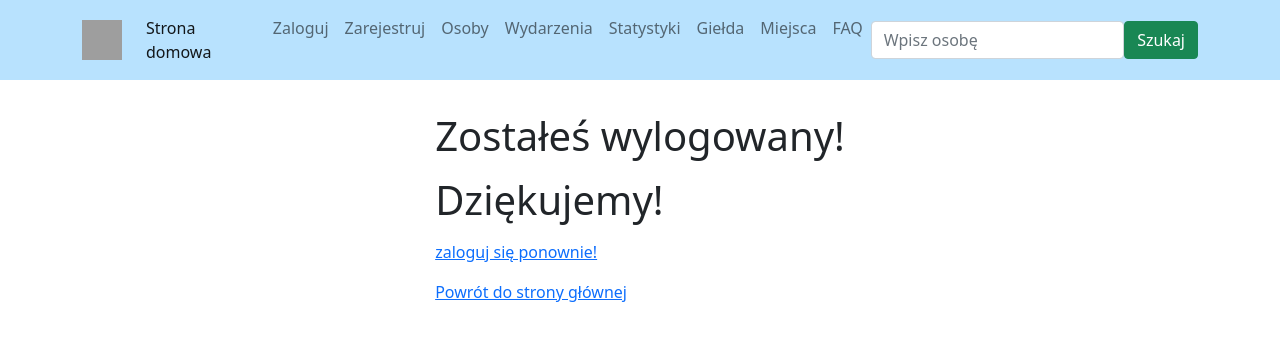
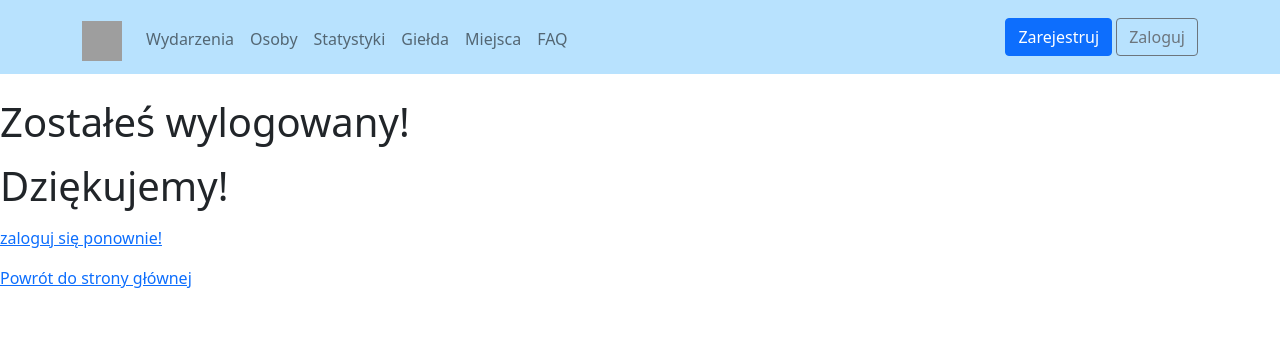
Before and after one commit to mefiuea/ssa, a Django app: template users_app/templates/users_app/logged_out.html in a window 1280 px wide. Shown: the top 341 px of the page. Run offline with Django 4.2, Linux system fonts and the light colour scheme; the template is opened without the code that fills it, so the values that code supplies are empty; some libraries are stand-ins or nearby versions; grey boxes are pictures that could not be loaded.

Commit message:
upgrade html templates for users

```diff
--- a/config/settings.py
+++ b/config/settings.py
@@ -39,6 +39,8 @@ INSTALLED_APPS = [
     'django.contrib.staticfiles',
 
     # 3rd party
+    'crispy_forms',
+    'crispy_bootstrap5',
 
     # local
     'home_page_app.apps.HomePageAppConfig',
@@ -142,3 +144,6 @@ EMAIL_PORT = 587
 EMAIL_USE_TLS = True
 EMAIL_HOST_USER = os.environ.get('EMAIL_USER')
 EMAIL_HOST_PASSWORD = os.environ.get('EMAIL_PASSWORD')
+
+CRISPY_ALLOWED_TEMPLATE_PACKS = "bootstrap5"
+CRISPY_TEMPLATE_PACK = "bootstrap5"
--- a/requirements.txt
+++ b/requirements.txt
@@ -1,4 +1,6 @@
 asgiref==3.5.0
+crispy-bootstrap5==0.6
 Django==4.0.4
+django-crispy-forms==1.14.0
 psycopg2==2.9.3
 sqlparse==0.4.2
--- a/templates/base.html
+++ b/templates/base.html
@@ -12,21 +12,9 @@
 </head>
 <body>
 {% include 'navbar.html' %}
-<div class="d-flex container-lg mt-3 justify-content-center">
-    <div class="row">
-        <div class="col-12 col-md-12">
-            {% block content %}
+    {% block content %}
 
-            {% endblock %}
-        </div>
-
-
-{#        <div class="col-12 col-md-3">#}
-{#            {% block aside %}#}
-{##}
-{#            {% endblock %}#}
-{#        </div>#}
-    </div>
+    {% endblock %}
 </div>
 </body>
 </html>
--- a/templates/navbar.html
+++ b/templates/navbar.html
@@ -1,36 +1,34 @@
 {% load static %}
 
-<nav class="navbar navbar-expand-lg navbar-light" style="background-color: #B8E2FE;">
-    <div class="container-lg ">
+<nav class="navbar navbar-expand-lg navbar-light mb-4" style="background-color: #B8E2FE;">
+    <div class="container-lg">
         <button class="navbar-toggler" type="button" data-bs-toggle="collapse" data-bs-target="#navbarNavAltMarkup"
                 aria-controls="navbarNavAltMarkup" aria-expanded="false" aria-label="Toggle navigation">
             <span class="navbar-toggler-icon"></span>
         </button>
-        <div class="collapse navbar-collapse justify-content-center" id="navbarNavAltMarkup">
+        <div class="collapse navbar-collapse" id="navbarNavAltMarkup">
             <a class="navbar-brand" href="{% url 'home_page_app:home_view' %}">
-                <img src="{% static 'images/ps_logo.svg' %}" class="logo" width="40px" height="40px" alt="Logo">
+                <img src="{% static 'images/ps_logo.svg' %}" class="logo mt-2" width="40px" height="40px" alt="Logo">
             </a>
-            <div class="navbar-nav">
-                <a class="nav-link active" aria-current="page" href="{% url 'home_page_app:home_view' %}">Strona
-                    domowa</a>
-                {% if user.is_authenticated %}
-                    <a class="nav-link" href="">{{ user.username }}</a>
-                    <a class="nav-link" href="{% url 'users_app:logout_view' %}">Wyloguj</a>
-                {% else %}
-                    <a class="nav-link" href="{% url 'users_app:login_view' %}">Zaloguj</a>
-                    <a class="nav-link" href="{% url 'users_app:signup_view' %}">Zarejestruj</a>
-                {% endif %}
+            <div class="navbar-nav mt-1">
+                <a class="nav-link" href="">Wydarzenia</a>
                 <a class="nav-link" href="">Osoby</a>
-                <a class="nav-link" href="">Wydarzenia</a>
                 <a class="nav-link" href="">Statystyki</a>
                 <a class="nav-link" href="">Giełda</a>
                 <a class="nav-link" href="">Miejsca</a>
                 <a class="nav-link" href="">FAQ</a>
             </div>
-            <form class="d-flex">
-                <input class="form-control" type="search" placeholder="Wpisz osobę" aria-label="Search">
-                <button class="btn btn-success" type="submit">Szukaj</button>
-            </form>
         </div>
+    <form class="form-inline my-2 my-lg-0">
+        {% if user.is_authenticated %}
+            <a class="navbar-brand" href="">
+                <img src="{% static 'images/user_icon.svg' %}" width="40" height="40" alt="Profile">
+            </a>
+            <a href="{% url 'users_app:logout_view' %}" class="btn btn-outline-danger">Wyloguj</a>
+        {% else %}
+                <a href="{% url 'users_app:signup_view' %}" class="btn btn-primary">Zarejestruj</a>
+                <a href="{% url 'users_app:login_view' %}" class="btn btn-outline-secondary">Zaloguj</a>
+        {% endif %}
+    </form>
     </div>
 </nav>
```
Also changed, not shown: users_app/templates/users_app/login.html (+19 -13 lines), users_app/templates/users_app/reset_password.html (+17 -9 lines), users_app/templates/users_app/signup.html (+18 -10 lines), static/images/user_icon.svg (added), 2 other files.
